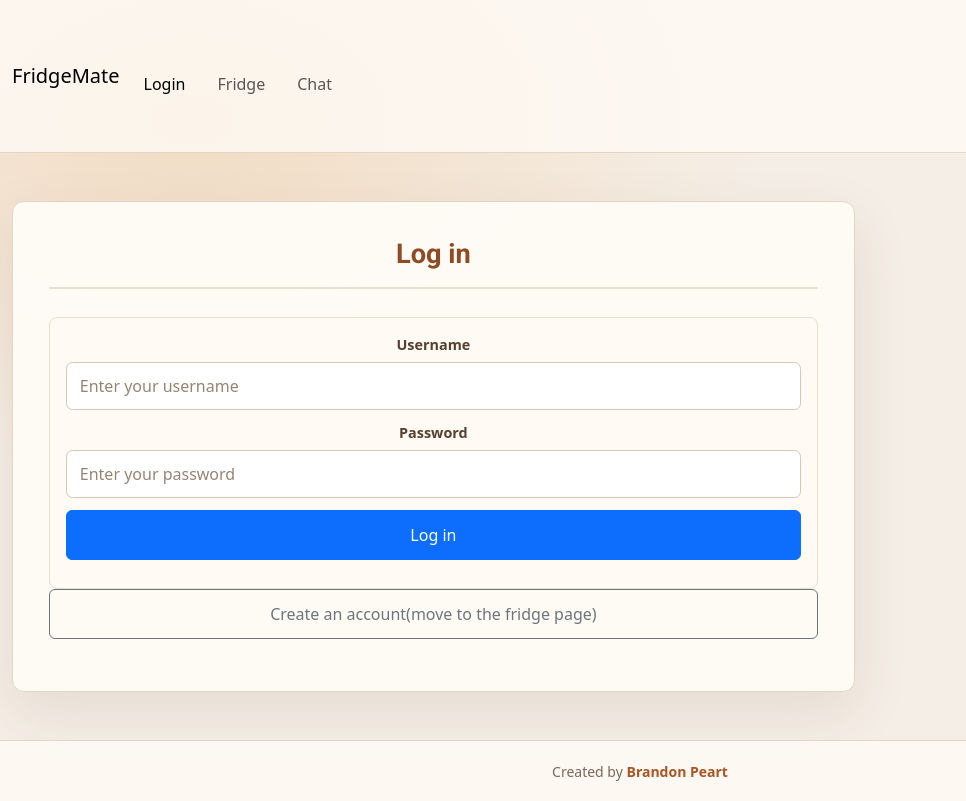
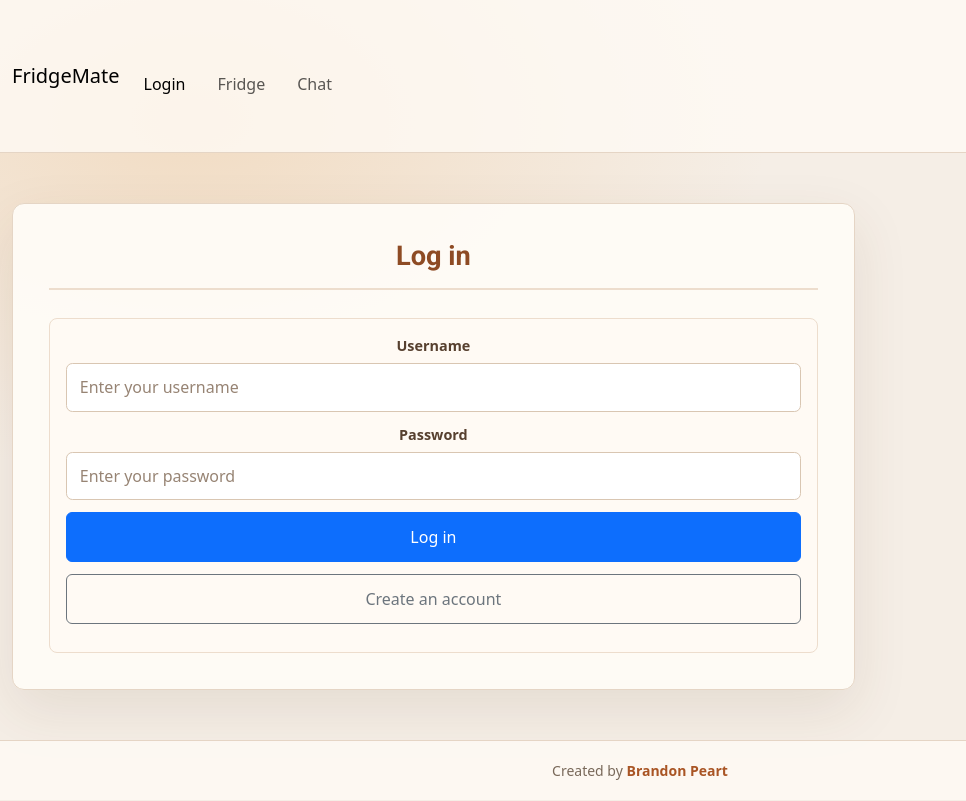
Before and after one commit to peartbrandon6/startup, a React (Vite) app: page / in a window 1280 px wide. Shown: the whole page, without its empty margins (0-966 px from the left). Built offline with nearby package versions, Linux system fonts and the light colour scheme.

Commit message:
Updated login.jsx with react, stores username for later use in localstorage

```diff
--- a/src/login/login.jsx
+++ b/src/login/login.jsx
@@ -1,16 +1,46 @@
 import React from 'react';
-import { NavLink } from 'react-router-dom';
+import { useNavigate } from 'react-router-dom';
 
 export function Login() {
+  const navigate = useNavigate();
+  const [username, setUsername] = React.useState('');
+
+  function login() {
+    localStorage.setItem('username', username);
+    navigate('/fridge');
+  }
+
+  function createAccount() {
+    localStorage.setItem('username', username);
+    navigate('/fridge');
+  }
+
+  function handleSubmit(event) {
+    event.preventDefault();
+    if (event.nativeEvent.submitter?.value === 'create-account') {
+      createAccount();
+    } else {
+      login();
+    }
+  }
+
   return (
     <main id="login" className="container-fluid text-center">
       <section aria-labelledby="login-heading">
         <h2 id="login-heading">Log in</h2>
 
-        <form>
+        <form onSubmit={handleSubmit}>
           <p>
             <label htmlFor="username">Username</label>
-            <input id="username" name="username" type="text" placeholder="Enter your username" required />
+            <input
+              id="username"
+              name="username"
+              type="text"
+              placeholder="Enter your username"
+              value={username}
+              onChange={(event) => setUsername(event.target.value)}
+              required
+            />
           </p>
 
           <p>
@@ -19,17 +49,16 @@ export function Login() {
           </p>
 
           <p>
-            <NavLink className="btn btn-primary" to="/fridge">
+            <button className="btn btn-primary" type="submit" value="login">
               Log in
-            </NavLink>
+            </button>
+          </p>
+          <p>
+            <button className="btn btn-outline-secondary" type="submit" value="create-account">
+              Create an account
+            </button>
           </p>
         </form>
-
-        <p>
-          <NavLink className="btn btn-outline-secondary" to="/fridge">
-            Create an account(move to the fridge page)
-          </NavLink>
-        </p>
       </section>
     </main>
   );
```
Also changed, not shown: 3 other files (tests, documents, lock files or other folders).
